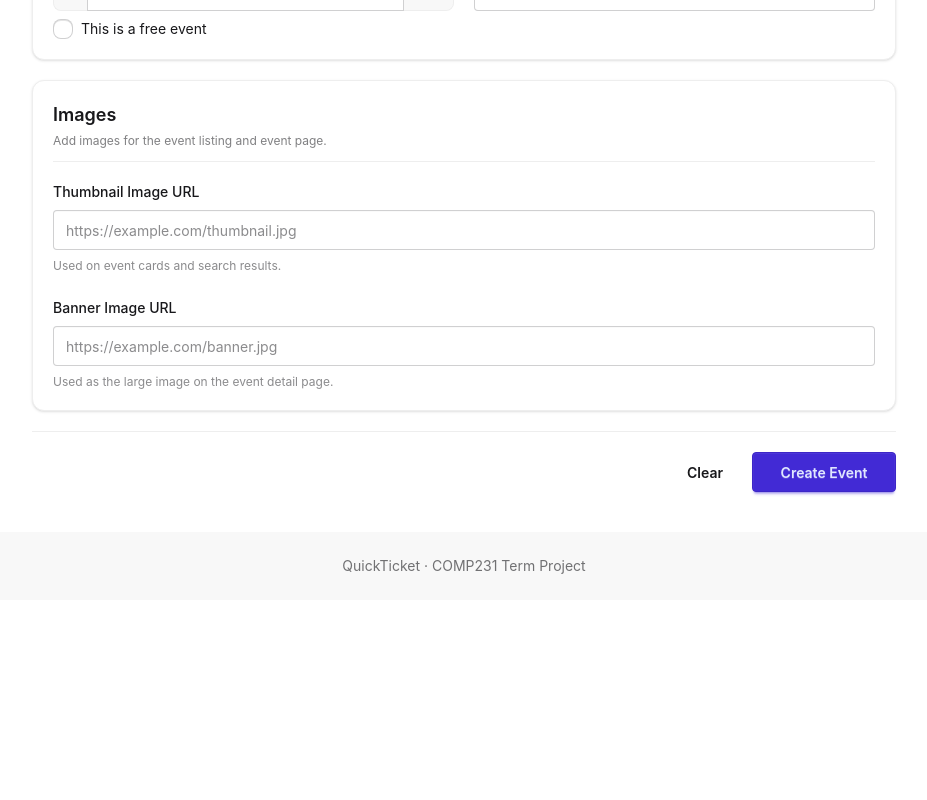
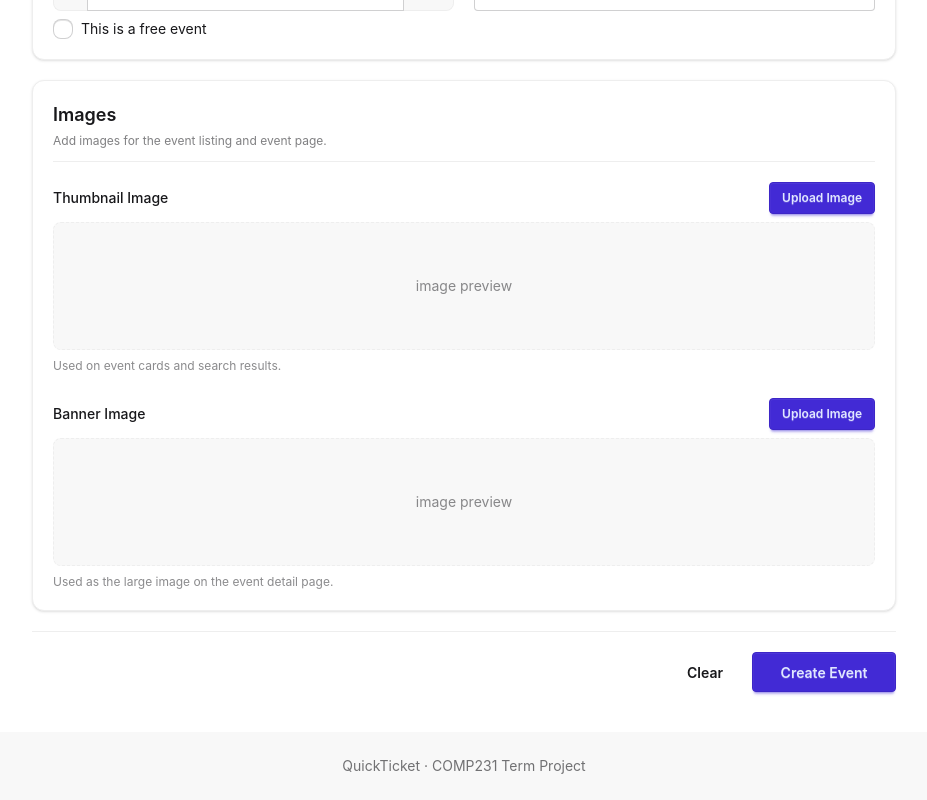
Before and after one commit to thegamecracks/quickticket, a React (Vite) app in the folder frontend/: page /createEvent in a window 1280 px wide. Shown: the part 1021-1821 px from the top of the page, without its empty margins (176-1103 px from the left). Before the commit the page ends 1621 px from the top, so only its background shows below. Built offline with nearby package versions, Linux system fonts and the light colour scheme.

Commit message:
frontend - image preview's on upload

```diff
--- a/frontend/src/features/host/EventCreationPage.tsx
+++ b/frontend/src/features/host/EventCreationPage.tsx
@@ -56,6 +56,21 @@ export default function EventCreationPage({
   const [bannerUrl, setBannerUrl] = useState('')
   const [message, setMessage] = useState('')
   const [isError, setIsError] = useState(false)
+
+  const thumbnailInputRef = useRef<HTMLInputElement>(null)
+  const bannerInputRef = useRef<HTMLInputElement>(null)
+
+  const readImage = (
+    e: ChangeEvent<HTMLInputElement>,
+    setUrl: (url: string) => void,
+  ) => {
+    const file = e.target.files?.[0]
+    if (!file) return
+
+    const reader = new FileReader()
+    reader.onload = () => setUrl(reader.result as string)
+    reader.readAsDataURL(file)
+  }
 
   const clearForm = () => {
     setDisplayName('')
@@ -405,23 +420,41 @@ export default function EventCreationPage({
 
           <div className="space-y-6">
             <div>
-              <label
-                htmlFor="thumbnailUrl"
-                className="mb-2 block text-sm font-medium"
-              >
-                Thumbnail Image URL
-              </label>
+              <div className="mb-2 flex items-center justify-between">
+                <span className="block text-sm font-medium">
+                  Thumbnail Image
+                </span>
 
-              <input
-                id="thumbnailUrl"
-                type="url"
-                className="input input-bordered w-full"
-                placeholder="https://example.com/thumbnail.jpg"
-                value={thumbnailUrl}
-                onChange={(e) => setThumbnailUrl(e.target.value)}
-                maxLength={2000}
-                required
-              />
+                <input
+                  ref={thumbnailInputRef}
+                  type="file"
+                  accept="image/*"
+                  className="hidden"
+                  onChange={(e) => readImage(e, setThumbnailUrl)}
+                />
+
+                <button
+                  type="button"
+                  className="btn btn-primary btn-sm"
+                  onClick={() => thumbnailInputRef.current?.click()}
+                >
+                  Upload Image
+                </button>
+              </div>
+
+              <div className="flex min-h-32 items-center justify-center overflow-hidden rounded-lg border border-dashed border-base-300 bg-base-200">
+                {thumbnailUrl ? (
+                  <img
+                    src={thumbnailUrl}
+                    alt="Thumbnail preview"
+                    className="max-h-40 w-full object-contain"
+                  />
+                ) : (
+                  <span className="text-sm text-base-content/50">
+                    image preview
+                  </span>
+                )}
+              </div>
 
               <p className="mt-2 block text-xs text-base-content/50">
                 Used on event cards and search results.
@@ -429,23 +462,41 @@ export default function EventCreationPage({
             </div>
 
             <div>
-              <label
-                htmlFor="bannerUrl"
-                className="mb-2 block text-sm font-medium"
-              >
-                Banner Image URL
-              </label>
+              <div className="mb-2 flex items-center justify-between">
+                <span className="block text-sm font-medium">
+                  Banner Image
+                </span>
 
-              <input
-                id="bannerUrl"
-                type="url"
-                className="input input-bordered w-full"
-                placeholder="https://example.com/banner.jpg"
-                value={bannerUrl}
-                onChange={(e) => setBannerUrl(e.target.value)}
-                maxLength={2000}
-                required
-              />
+                <input
+                  ref={bannerInputRef}
+                  type="file"
+                  accept="image/*"
+                  className="hidden"
+                  onChange={(e) => readImage(e, setBannerUrl)}
+                />
+
+                <button
+                  type="button"
+                  className="btn btn-primary btn-sm"
+                  onClick={() => bannerInputRef.current?.click()}
+                >
+                  Upload Image
+                </button>
+              </div>
+
+              <div className="flex min-h-32 items-center justify-center overflow-hidden rounded-lg border border-dashed border-base-300 bg-base-200">
+                {bannerUrl ? (
+                  <img
+                    src={bannerUrl}
+                    alt="Banner preview"
+                    className="max-h-40 w-full object-contain"
+                  />
+                ) : (
+                  <span className="text-sm text-base-content/50">
+                    image preview
+                  </span>
+                )}
+              </div>
 
               <p className="mt-2 block text-xs text-base-content/50">
                 Used as the large image on the event detail page.
```
